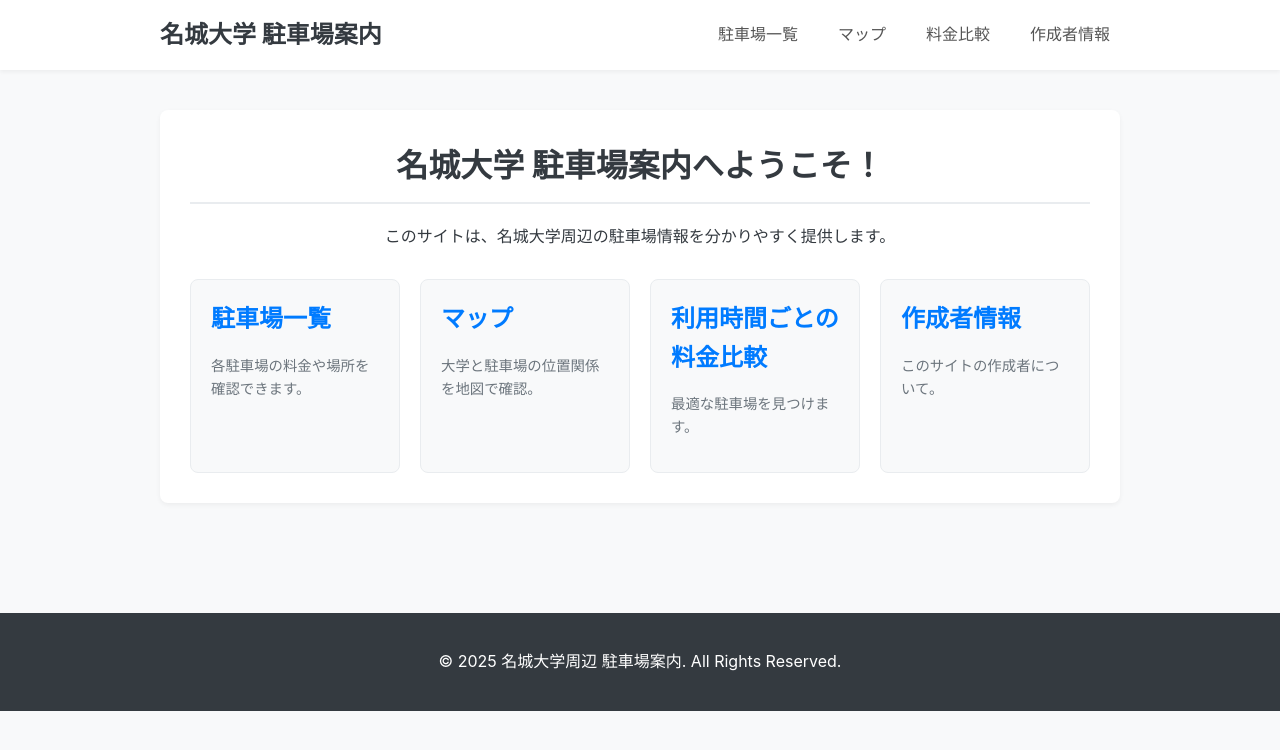
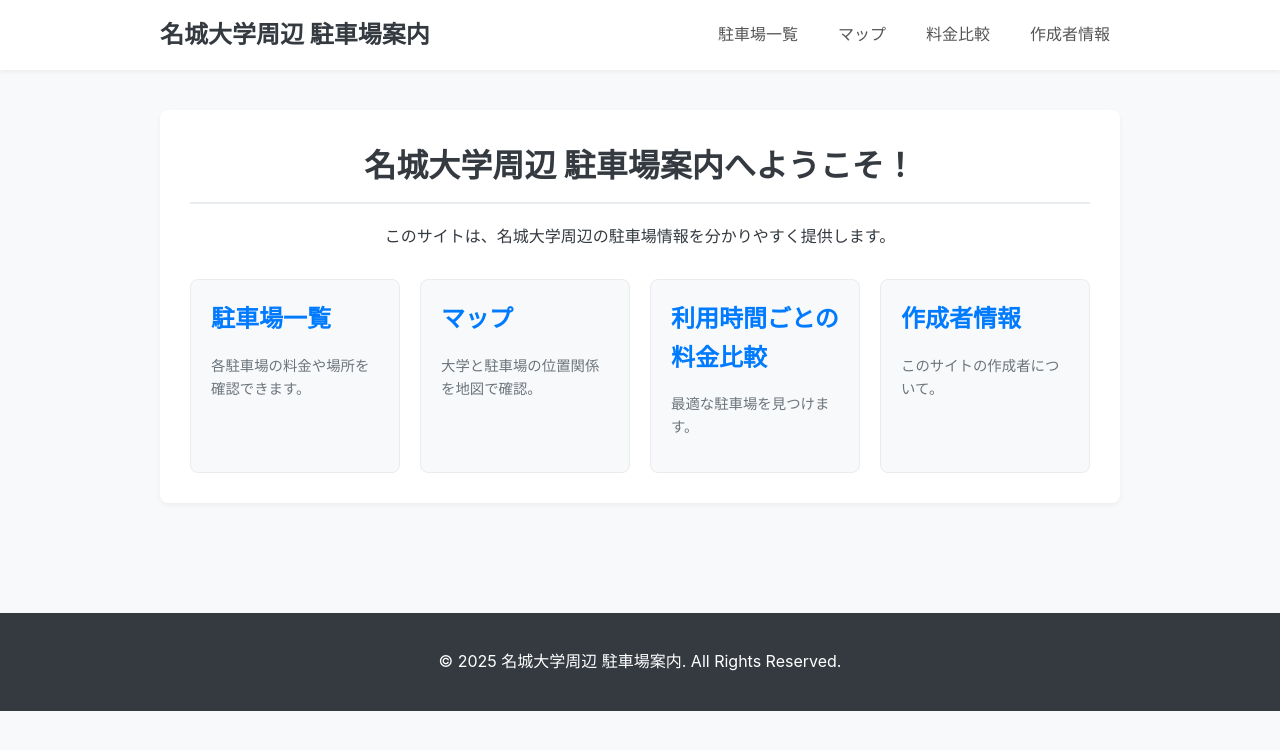
Before and after one commit to touki-A/literacy_groupwork, a plain HTML site: page index.html in a window 1280 px wide. Drawn offline with Linux system fonts and the light colour scheme.

Commit message:
Update index.html
名城大学周辺に変更

```diff
--- a/index.html
+++ b/index.html
@@ -11,7 +11,7 @@
 <body>
     <header>
         <div class="container">
-            <h1><a href="index.html">名城大学 駐車場案内</a></h1>
+            <h1><a href="index.html">名城大学周辺 駐車場案内</a></h1>
             <nav class="desktop-nav">
                 <ul>
                     <li><a href="parking_info.html">駐車場一覧</a></li>
@@ -35,7 +35,7 @@
     <main>
         <div class="container">
             <section class="welcome-section">
-                <h2>名城大学 駐車場案内へようこそ！</h2>
+                <h2>名城大学周辺 駐車場案内へようこそ！</h2>
                 <p>このサイトは、名城大学周辺の駐車場情報を分かりやすく提供します。</p>
                 <div class="card-links">
                     <a href="parking_info.html" class="card">
```
